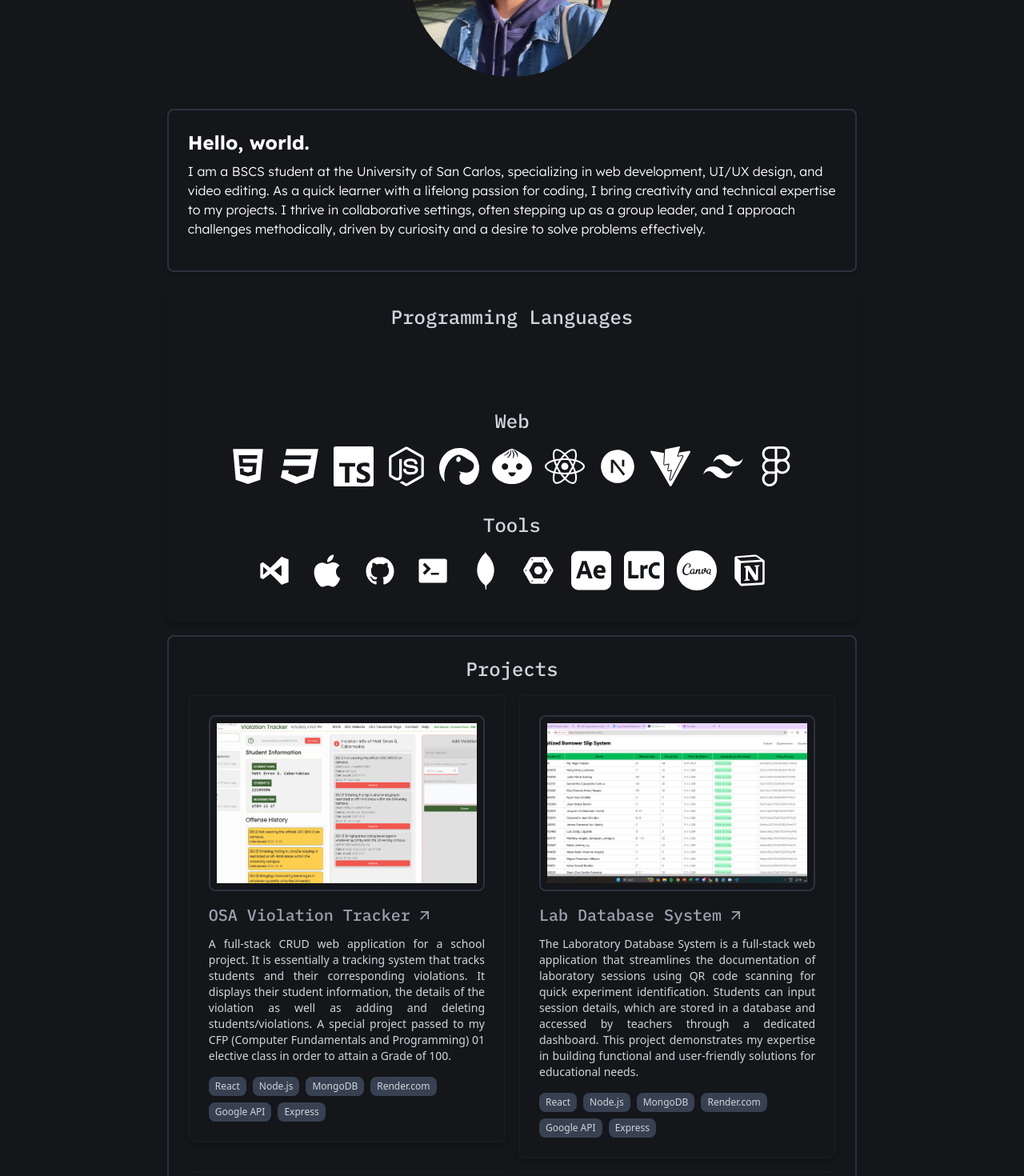
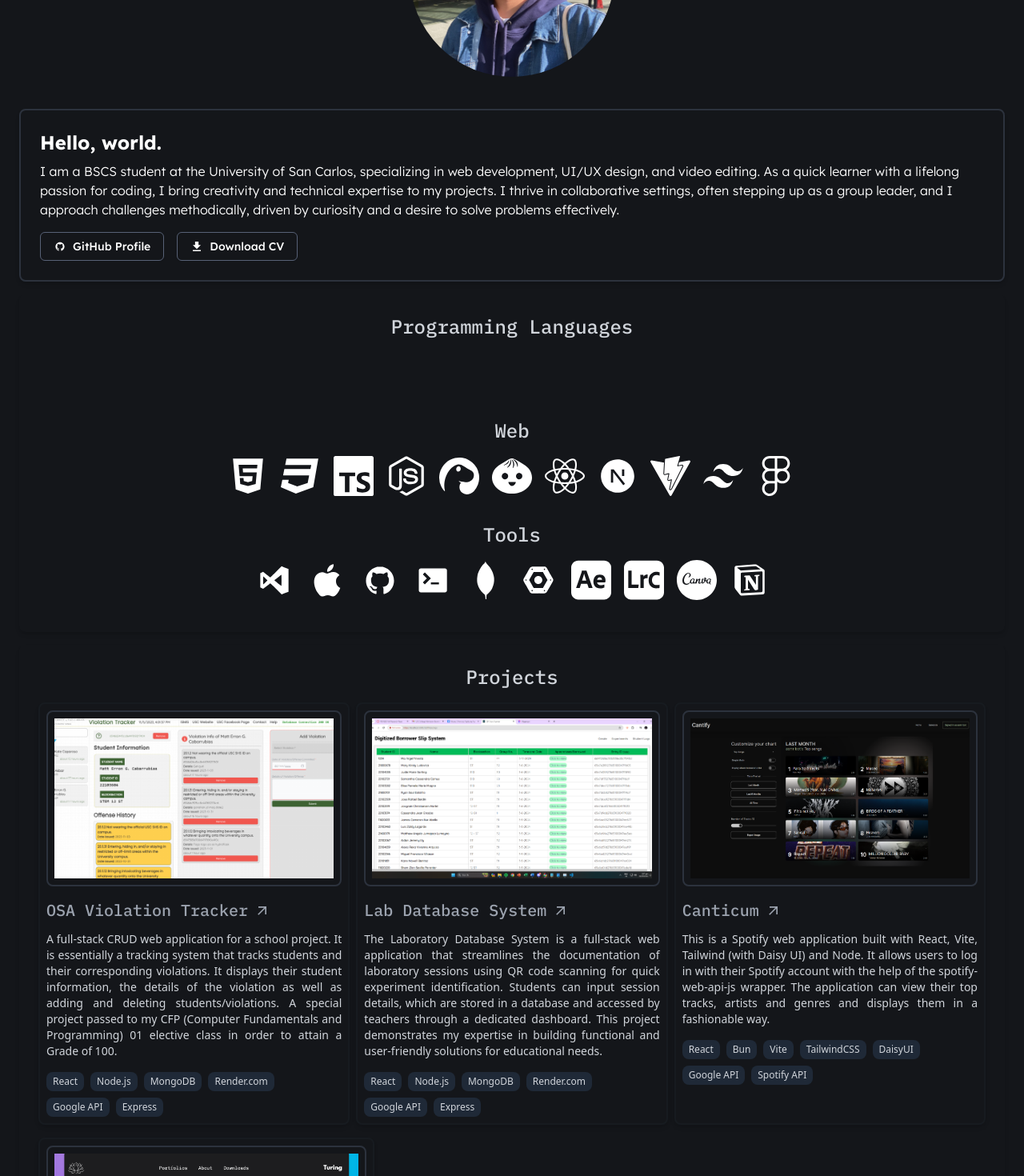
Before and after one commit to devliqht/portfolio, a React (Vite) app: page / in a window 1280 px wide. Shown: the part 420-1890 px from the top of the page at 80% size. Built offline with nearby package versions, Linux system fonts and the light colour scheme; some icons are missing.

Commit message:
HERO: Changed project container styles and hero about section

```diff
--- a/src/components/Containers.tsx
+++ b/src/components/Containers.tsx
@@ -33,7 +33,7 @@ const ProjectsContainer: React.FC<ProjectsContainerProps> = ({
   tags = [],
 }) => {
   return (
-    <div className="container flex flex-col h-full border-2 border-[var(--dblue-l)] md:p-6 w-fit rounded-lg shadow-md">
+    <div className="container flex flex-col md:w-[420px] md:border-2 md:border-[var(--dblue-l)] md:p-2 rounded-lg shadow-md">
     <div className="mb-4 h-[220px] p-2 border-[var(--dblue-ll)] border-2 rounded-lg overflow-hidden">
       <img
         src={imageUrl}
@@ -57,7 +57,7 @@ const ProjectsContainer: React.FC<ProjectsContainerProps> = ({
           {tags.map((tag, index) => (
             <span
               key={index}
-              className="px-2 py-1 text-xs bg-gray-700 text-gray-300 rounded-lg"
+              className="px-2 py-1 text-xs bg-gray-800 text-gray-300 rounded-lg"
             >
               {tag}
             </span>
@@ -94,7 +94,7 @@ const BasicContainer: React.FC<BasicContainerProps> = ({
 }) => {
   return (
     <div
-      className={`container ${className} mx-auto mt-4 p-4 md:p-6 lg:w-[70%] rounded-lg shadow-md ${
+      className={`container ${className} mx-auto mt-4 p-4 md:p-6 md:w-full rounded-lg shadow-md ${
         outline ? 'border-2 border-[var(--dblue-ll)]' : 'border-none'
       }`}
     >
--- a/src/components/Hero.tsx
+++ b/src/components/Hero.tsx
@@ -2,6 +2,7 @@ import { FaHtml5, FaCss3, FaReact, FaNodeJs, FaFigma,  } from "react-icons/fa";
 import { RiTailwindCssFill, RiNotionFill, RiNextjsFill } from "react-icons/ri";
 import { SiVite, SiAdobeaftereffects, SiAdobelightroomclassic, SiCanva, SiTypescript, SiDeno, SiBun } from "react-icons/si";
 import { DiVisualstudio, DiApple, DiGithubBadge, DiTerminal, DiMongodb, DiGoogleCloudPlatform } from "react-icons/di";
+import { IoMdDownload } from "react-icons/io";
 import { ProjectsContainer, AnimatedContainer, BasicContainer } from "./Containers";
 import { COriginal } from 'devicons-react';
 import { CplusplusOriginal } from 'devicons-react';
@@ -10,6 +11,7 @@ import { PythonOriginal } from 'devicons-react';
 import { JavaOriginal } from 'devicons-react';
 import { JavascriptOriginal } from 'devicons-react';
 import { ROriginal } from 'devicons-react';
+import { Button } from "./ui/button";
 
 
 const Hero = () => {
@@ -24,7 +26,7 @@ const Hero = () => {
             </div>
         </AnimatedContainer>
         <AnimatedContainer delay={500}>
-            <BasicContainer>
+            <BasicContainer className="md:w-[70%]">
                 <div className="me-description text-white lexend-deca-300 text-left flex flex-col justify-between">
                     <h3 className="font-bold text-2xl mb-2">Hello, world.</h3>
                     <p className="mb-4 text-justify md:text-left">
@@ -35,6 +37,10 @@ const Hero = () => {
                         stepping up as a group leader, and I approach challenges methodically,
                         driven by curiosity and a desire to solve problems effectively.
                     </p>
+                    <div className="flex flex-row gap-4">
+                    <Button className="w-fit" variant="outline"><DiGithubBadge></DiGithubBadge>GitHub Profile</Button>
+                    <Button className="w-fit" variant="outline"><IoMdDownload></IoMdDownload>Download CV</Button>
+                    </div>
                 </div>
             </BasicContainer>
         </AnimatedContainer>
@@ -80,9 +86,9 @@ const Hero = () => {
             </BasicContainer>
         </AnimatedContainer>
         <AnimatedContainer delay={900}>
-            <BasicContainer>
+            <BasicContainer className="md:w-full md:border-none">
                 <h3 className="text-2xl text-gray-300 ibm-plex-mono-medium md:text-center mb-4" id="projects">Projects</h3>
-                <div className="flex flex-col md:flex-row justify-between gap-4 mb-4">
+                <div className="flex flex-col md:flex-row gap-2 mb-4">
                     <ProjectsContainer title="OSA Violation Tracker" imageUrl="/osa.png" tags={['React', 'Node.js', 'MongoDB', 'Render.com', 'Google API', 'Express']}>
                         A full-stack CRUD web application for a school project. It is essentially a tracking system that tracks students and their corresponding violations. It displays their student information, the details of the violation as well as adding and deleting students/violations.
                         A special project passed to my CFP (Computer Fundamentals and Programming) 01 elective class in order to attain a Grade of 100.
@@ -90,11 +96,11 @@ const Hero = () => {
                     <ProjectsContainer title="Lab Database System" imageUrl="/res.png" tags={['React', 'Node.js', 'MongoDB', 'Render.com', 'Google API', 'Express']}>
                     The Laboratory Database System is a full-stack web application that streamlines the documentation of laboratory sessions using QR code scanning for quick experiment identification. Students can input session details, which are stored in a database and accessed by teachers through a dedicated dashboard. This project demonstrates my expertise in building functional and user-friendly solutions for educational needs.
                     </ProjectsContainer>
-                </div>
-                <div className="flex flex-col md:flex-row justify-between gap-4 mb-4">
                     <ProjectsContainer title="Canticum" imageUrl="/canticum.png" tags={['React', 'Bun', 'Vite', 'TailwindCSS', 'DaisyUI', 'Google API', 'Spotify API']}>
                     This is a Spotify web application built with React, Vite, Tailwind (with Daisy UI) and Node. It allows users to log in with their Spotify account with the help of the spotify-web-api-js wrapper. The application can view their top tracks, artists and genres and displays them in a fashionable way.
                     </ProjectsContainer>
+                </div>
+                <div className="flex flex-col md:flex-row gap-4 mb-4">
                     <ProjectsContainer title="Computing Portfolio" imageUrl="/computing.png" tags={['React', 'Deno 2', 'TypeScript', 'Tailwind']}>
                         A full-stack CRUD web application for a school project. It is essentially a tracking system that tracks students and their corresponding violations. It displays their student information, the details of the violation as well as adding and deleting students/violations.
                         A special project passed to my CFP (Computer Fundamentals and Programming) 01 elective class in order to attain a Grade of 100.
```
Also changed, not shown: 1 other file (tests, documents, lock files or other folders).
